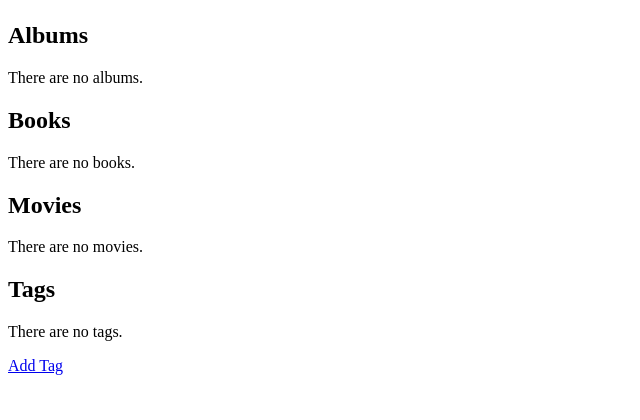
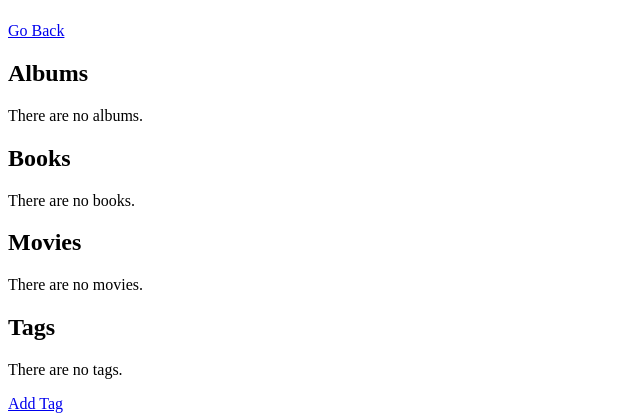
Before and after one commit to prplecake/propriete, a Django app: page /media/ in a window 1280 px wide. Shown: the part 58-478 px from the top of the page, without its empty margins (0-640 px from the left). Run offline with Django 3.2, Linux system fonts and the light colour scheme; the visitor is signed in with stand-in values (Sample User, id 1); data that the repository does not hold is empty.

Commit message:
Add link back to meta:index on media:index

```diff
--- a/media/templates/media/index.html
+++ b/media/templates/media/index.html
@@ -1,7 +1,7 @@
 {% extends 'base.html' %}
 
 {% block content %}
-
+<a href="{% url 'meta:index' %}">Go Back</a>
 <h2>Albums</h2>
 
 {% if album_list %}
```
